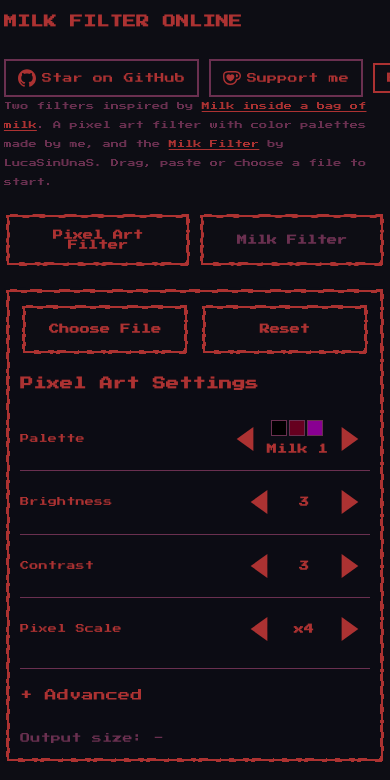
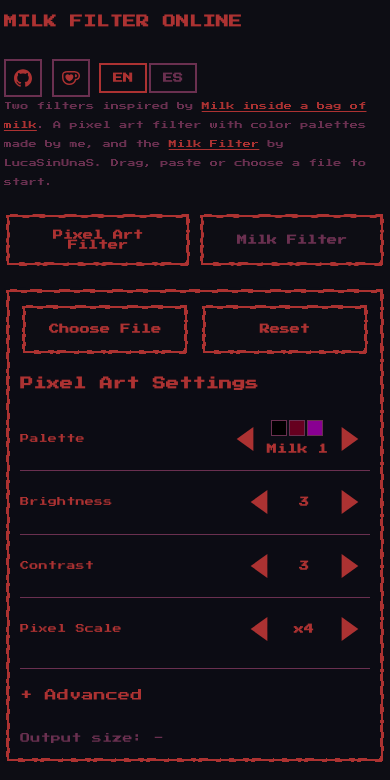
Before and after one commit to figurophobia/Milk-Filter-Online, a plain HTML site: page index.html in a window 390 px wide. Shown: the top 780 px of the page. Drawn offline with Linux system fonts and the light colour scheme.

Commit message:
Hide button labels on mobile to prevent header overflow
On small screens (≤520px), hide the text inside the GitHub and Ko-fi
buttons and reduce their padding so the EN/ES language toggle stays
within the viewport.

```diff
--- a/index.html
+++ b/index.html
@@ -21,11 +21,11 @@
         <div class="topbar-actions">
           <a href="https://github.com/figurophobia/Milk-Filter-Online" target="_blank" rel="noopener" class="kofi-btn">
             <svg class="kofi-logo" role="img" viewBox="0 0 24 24" xmlns="http://www.w3.org/2000/svg" aria-hidden="true"><path d="M12 .297c-6.63 0-12 5.373-12 12 0 5.303 3.438 9.8 8.205 11.385.6.113.82-.258.82-.577 0-.285-.01-1.04-.015-2.04-3.338.724-4.042-1.61-4.042-1.61-.546-1.385-1.335-1.755-1.335-1.755-1.087-.744.084-.729.084-.729 1.205.084 1.838 1.236 1.838 1.236 1.07 1.835 2.809 1.305 3.495.998.108-.776.417-1.305.76-1.605-2.665-.3-5.466-1.332-5.466-5.93 0-1.31.465-2.38 1.235-3.22-.135-.303-.54-1.523.105-3.176 0 0 1.005-.322 3.3 1.23.96-.267 1.98-.399 3-.405 1.02.006 2.04.138 3 .405 2.28-1.552 3.285-1.23 3.285-1.23.645 1.653.24 2.873.12 3.176.765.84 1.23 1.91 1.23 3.22 0 4.61-2.805 5.625-5.475 5.92.42.36.81 1.096.81 2.22 0 1.606-.015 2.896-.015 3.286 0 .315.21.69.825.57C20.565 22.092 24 17.592 24 12.297c0-6.627-5.373-12-12-12"/></svg>
-            Star on GitHub
+            <span class="btn-label">Star on GitHub</span>
           </a>
           <a href="https://ko-fi.com/davidsanchezmiguez" target="_blank" rel="noopener" class="kofi-btn">
             <svg class="kofi-logo" role="img" viewBox="0 0 24 24" xmlns="http://www.w3.org/2000/svg" aria-hidden="true"><path d="M11.351 2.715c-2.7 0-4.986.025-6.83.26C2.078 3.285 0 5.154 0 8.61c0 3.506.182 6.13 1.585 8.493 1.584 2.701 4.233 4.182 7.662 4.182h.83c4.209 0 6.494-2.234 7.637-4a9.5 9.5 0 0 0 1.091-2.338C21.792 14.688 24 12.22 24 9.208v-.415c0-3.247-2.13-5.507-5.792-5.87-1.558-.156-2.65-.208-6.857-.208m0 1.947c4.208 0 5.09.052 6.571.182 2.624.311 4.13 1.584 4.13 4v.39c0 2.156-1.792 3.844-3.87 3.844h-.935l-.156.649c-.208 1.013-.597 1.818-1.039 2.546-.909 1.428-2.545 3.064-5.922 3.064h-.805c-2.571 0-4.831-.883-6.078-3.195-1.09-2-1.298-4.155-1.298-7.506 0-2.181.857-3.402 3.012-3.714 1.533-.233 3.559-.26 6.39-.26m6.547 2.287c-.416 0-.65.234-.65.546v2.935c0 .311.234.545.65.545 1.324 0 2.051-.754 2.051-2s-.727-2.026-2.052-2.026m-10.39.182c-1.818 0-3.013 1.48-3.013 3.142 0 1.533.858 2.857 1.949 3.897.727.701 1.87 1.429 2.649 1.896a1.47 1.47 0 0 0 1.507 0c.78-.467 1.922-1.195 2.623-1.896 1.117-1.039 1.974-2.364 1.974-3.897 0-1.662-1.247-3.142-3.039-3.142-1.065 0-1.792.545-2.338 1.298-.493-.753-1.246-1.298-2.312-1.298"/></svg>
-            Support me
+            <span class="btn-label">Support me</span>
           </a>
           <div class="lang-toggle">
             <button class="lang-btn active" data-lang="en">EN</button>
--- a/styles.css
+++ b/styles.css
@@ -535,6 +535,8 @@
 @media (max-width: 520px) {
   .topbar h1 { font-size: 16px; }
   .topbar p { font-size: 9px; line-height: 2.4; }
+  .kofi-btn .btn-label { display: none; }
+  .kofi-btn { padding: 8px; }
   .stepper strong, .palette-stepper strong { min-width: 56px; font-size: 11px; }
   .result-viewport { max-height: 60vh; }
   #resultCanvas { max-height: 60vh; }
```
